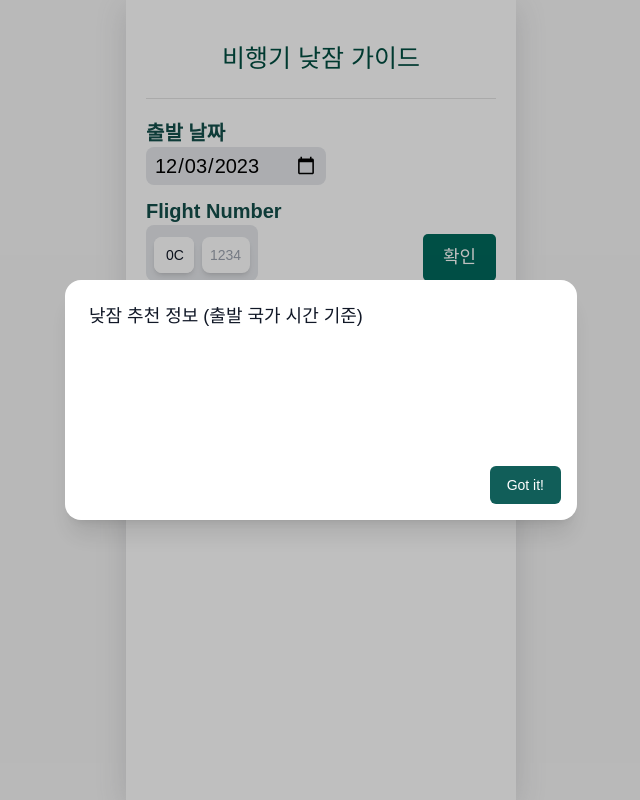
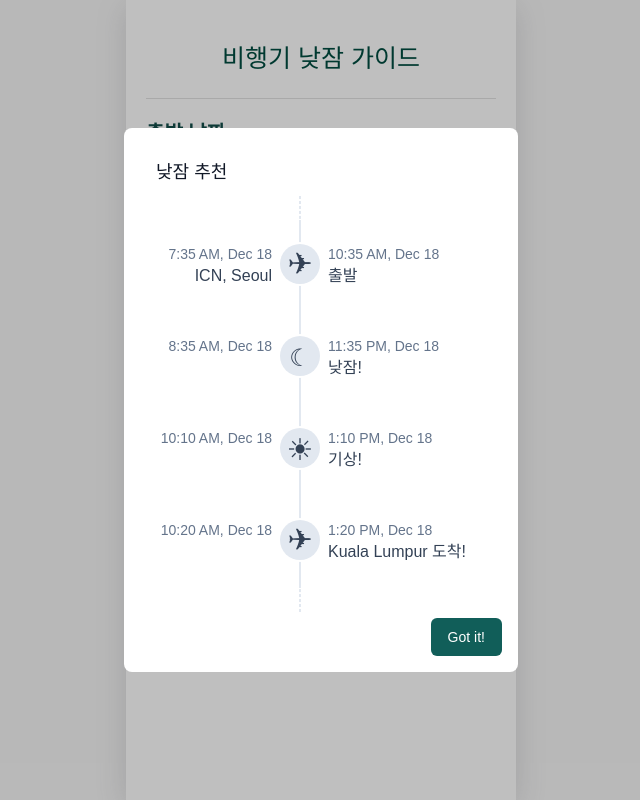
Before and after one commit to iyk2h/jubilant-goggles, a Next.js app: page / in a window 1280 px wide. Both pictures are taken after a click on the button "Submit". Shown: the whole page, without its empty margins (319-959 px from the left). Built offline with nearby package versions, Linux system fonts and the light colour scheme; a web font is replaced by a local one.

Commit message:
feat: 취침 시간 추천 화면 구현

```diff
--- a/app/components/RecommendNap.js
+++ b/app/components/RecommendNap.js
@@ -22,7 +22,7 @@ const RecommendNap = () => {
       </section>
 
       <Transition appear show={isOpen} as={Fragment}>
-        <Dialog as="div" className="relative z-10" onClose={closeModal}>
+        <Dialog as="div" className="relative z-50" onClose={closeModal}>
           <Transition.Child
             as={Fragment}
             enter="ease-out duration-300"
@@ -32,11 +32,11 @@ const RecommendNap = () => {
             leaveFrom="opacity-100"
             leaveTo="opacity-0"
           >
-            <div className="fixed inset-0 bg-black/25" />
+            <div className="fixed inset-0 bg-black/25" aria-hidden="true" />
           </Transition.Child>
 
           <div className="fixed inset-0 w-screen overflow-y-auto">
-            <div className="flex min-h-full items-center justify-center p-4 text-center">
+            <div className="flex min-h-full items-center justify-center p-4">
               <Transition.Child
                 as={Fragment}
                 enter="ease-out duration-300"
@@ -46,13 +46,96 @@ const RecommendNap = () => {
                 leaveFrom="opacity-100 scale-100"
                 leaveTo="opacity-0 scale-95"
               >
-                <Dialog.Panel className="w-full max-w-lg h-60 transform overflow-hidden rounded-2xl bg-white p-6 text-left align-middle shadow-xl transition-all">
+                <Dialog.Panel className="max-w-xl min-w-xl w-xl rounded-lg bg-white p-5">
                   <Dialog.Title
                     as="h3"
-                    className="text-lg font-medium leading-6 text-gray-900"
+                    className="text-lg m-3 font-medium leading-6 text-gray-900"
                   >
-                    낮잠 추천 정보 (출발 국가 시간 기준)
+                    낮잠 추천
                   </Dialog.Title>
+                  <>
+                    <ul
+                      aria-label="Activity feed"
+                      role="feed"
+                      className="relative flex flex-col gap-12 py-12 mr-12 left-[1rem] before:absolute before:top-0 before:left-[8.7rem] before:h-full before:border before:border-dashed before:border-slate-200 after:absolute after:top-6 after:left-[8.7rem] after:bottom-6 after:border after:border-slate-200"
+                    >
+                      <li role="article" className="flex gap-2">
+                        <div className="flex flex-col w-28 text-right">
+                          <p className="text-sm text-slate-500">
+                            7:35 AM, Dec 18
+                          </p>
+                          <h4 className="text-base font-medium text-slate-700">
+                            ICN, Seoul
+                          </h4>
+                        </div>
+                        <span className="flex items-center z-10 justify-center w-10 h-10 rounded-full bg-slate-200 text-slate-700 ring-2 ring-white ">
+                          <p className="text-3xl"> ✈︎ </p>
+                        </span>
+                        <div className="flex flex-col gap-0">
+                          <p className="text-sm text-slate-500">
+                            10:35 AM, Dec 18
+                          </p>
+                          <h4 className="text-base font-medium text-slate-700">
+                            출발
+                          </h4>
+                        </div>
+                      </li>
+                      <li role="article" className="flex gap-2">
+                        <div className="flex flex-col w-28 text-right">
+                          <p className="text-sm text-slate-500">
+                            8:35 AM, Dec 18
+                          </p>
+                        </div>
+                        <span className="flex items-center z-10 justify-center w-10 h-10 rounded-full bg-slate-200 text-slate-700 ring-2 ring-white ">
+                          <p className="text-2xl mt-1"> ☾ </p>
+                        </span>
+                        <div className="flex flex-col gap-0">
+                          <p className="text-sm text-slate-500">
+                            11:35 PM, Dec 18
+                          </p>
+                          <h4 className="text-base font-medium text-slate-700">
+                            낮잠!
+                          </h4>
+                        </div>
+                      </li>
+                      <li role="article" className="flex gap-2">
+                        <div className="flex flex-col w-28 text-right">
+                          <p className="text-sm text-slate-500">
+                            10:10 AM, Dec 18
+                          </p>
+                        </div>
+                        <span className="flex items-center z-10 justify-center w-10 h-10 rounded-full bg-slate-200 text-slate-700 ring-2 ring-white ">
+                          <p className="text-3xl mt-1"> ☀ </p>
+                        </span>
+                        <div className="flex flex-col gap-0">
+                          <p className="text-sm text-slate-500">
+                            1:10 PM, Dec 18
+                          </p>
+                          <h4 className="text-base font-medium text-slate-700">
+                            기상!
+                          </h4>
+                        </div>
+                      </li>
+                      <li role="article" className="flex gap-2">
+                        <div className="flex flex-col w-28 text-right">
+                          <p className="text-sm text-slate-500">
+                            10:20 AM, Dec 18
+                          </p>
+                        </div>
+                        <span className="flex items-center z-10 justify-center w-10 h-10 rounded-full bg-slate-200 text-slate-700 ring-2 ring-white ">
+                          <p className="text-3xl"> ✈︎ </p>
+                        </span>
+                        <div className="flex flex-col gap-0">
+                          <p className="text-sm text-slate-500">
+                            1:20 PM, Dec 18
+                          </p>
+                          <h4 className="text-base font-medium text-slate-700">
+                            Kuala Lumpur 도착!
+                          </h4>
+                        </div>
+                      </li>
+                    </ul>
+                  </>
                   {/* <div className="mt-2">
                   <div className="flex justify-between">
                     <p className="text-5xl">{departureCountry.flag}</p>
@@ -87,10 +170,10 @@ const RecommendNap = () => {
                   </div>
                 </div> */}
 
-                  <div className="mt-4">
+                  <div className="m-4 p-1">
                     <button
                       type="button"
-                      className="absolute bottom-0 right-0 mr-4 mb-4 rounded-md border border-transparent bg-teal-800 px-4 py-2 text-sm font-medium text-white hover:bg-teal-900 focus:outline-none focus-visible:ring-2 focus-visible:ring-blue-500 focus-visible:ring-offset-2"
+                      className="absolute bottom-0 right-0 mr-4 my-4 rounded-md border border-transparent bg-teal-800 px-4 py-2 text-sm font-medium text-white hover:bg-teal-900 focus:outline-none focus-visible:ring-2 focus-visible:ring-blue-500 focus-visible:ring-offset-2"
                       onClick={closeModal}
                     >
                       Got it!
```
